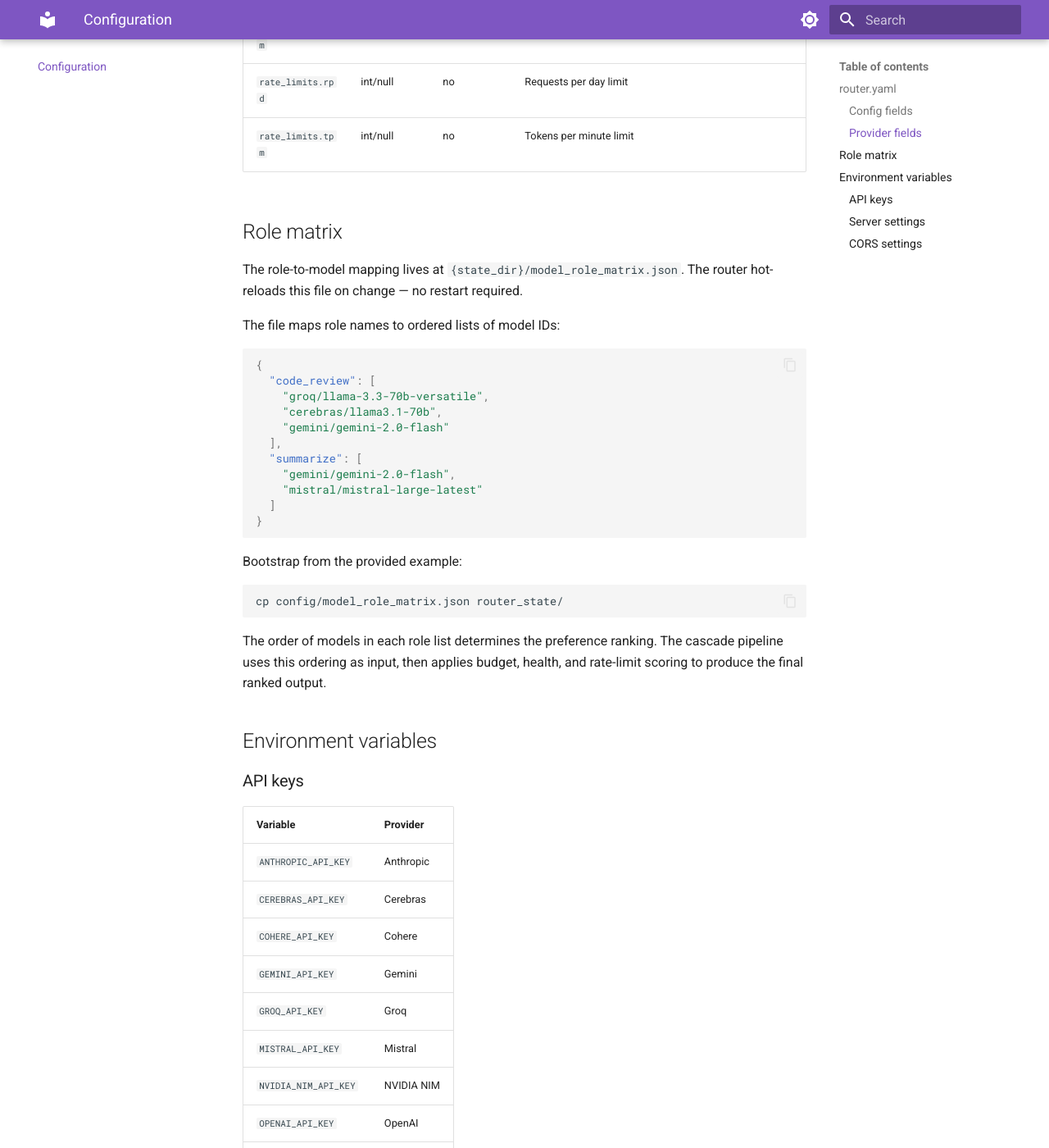
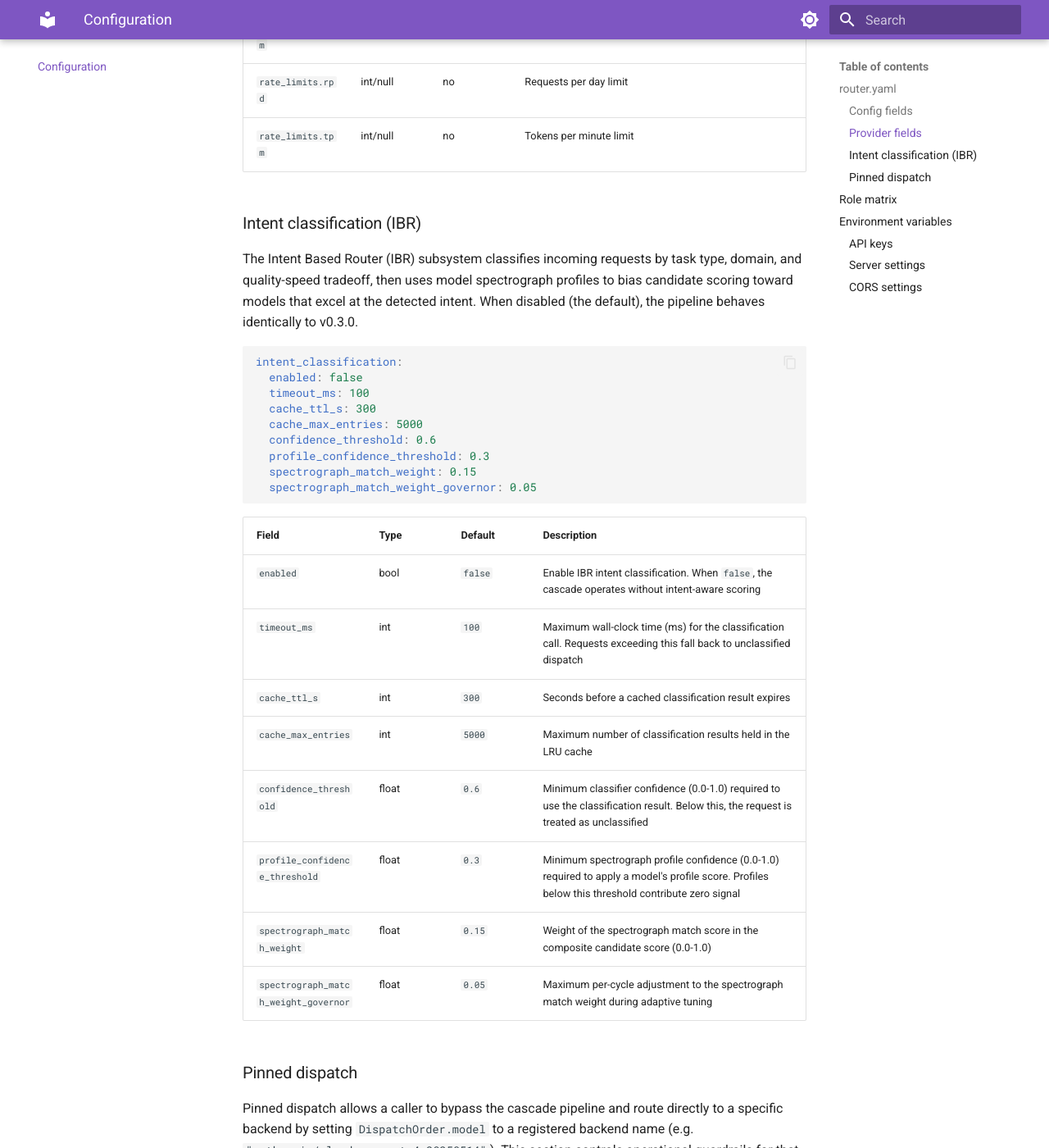
Before and after one commit to dragonlightintl/dragonlight-router, an MkDocs documentation site: the page built from docs/configuration.md, in a window 1280 px wide and 1400 px high, scrolled down 1997 px. Shown: the whole window at 82% size. Built offline with MkDocs 1.6.1 and Material for MkDocs 9.7.7, drawn with Linux system fonts in a browser that asks for light colours; some of the changed text lies outside the part shown.

Commit message:
docs: Re-export consumer types, document IBR/pinned dispatch, add docstrings, enable mkdocstrings
- Re-export DispatchOrder, EngineResponse, StreamChunk, RequestOutcome, Ok, Err
  from __init__.py so consumers can import from the package root
- Document IntentClassificationConfig and PinnedDispatchConfig in
  docs/configuration.md with field tables and YAML examples
- Add Args/Returns docstrings to get_router() and RouterEngine.__init__()
- Uncomment mkdocstrings plugin in mkdocs.yml for auto-generated API docs

Co-Authored-By: Claude Opus 4.6 <noreply@anthropic.com>

````diff
--- a/docs/configuration.md
+++ b/docs/configuration.md
@@ -63,6 +63,46 @@ Each entry in the `providers` list accepts:
 | `rate_limits.rpm` | int/null | no | Requests per minute limit (`null` for unlimited) |
 | `rate_limits.rpd` | int/null | no | Requests per day limit |
 | `rate_limits.tpm` | int/null | no | Tokens per minute limit |
+
+### Intent classification (IBR)
+
+The Intent Based Router (IBR) subsystem classifies incoming requests by task type, domain, and quality-speed tradeoff, then uses model spectrograph profiles to bias candidate scoring toward models that excel at the detected intent. When disabled (the default), the pipeline behaves identically to v0.3.0.
+
+```yaml
+intent_classification:
+  enabled: false
+  timeout_ms: 100
+  cache_ttl_s: 300
+  cache_max_entries: 5000
+  confidence_threshold: 0.6
+  profile_confidence_threshold: 0.3
+  spectrograph_match_weight: 0.15
+  spectrograph_match_weight_governor: 0.05
+```
+
+| Field | Type | Default | Description |
+|---|---|---|---|
+| `enabled` | bool | `false` | Enable IBR intent classification. When `false`, the cascade operates without intent-aware scoring |
+| `timeout_ms` | int | `100` | Maximum wall-clock time (ms) for the classification call. Requests exceeding this fall back to unclassified dispatch |
+| `cache_ttl_s` | int | `300` | Seconds before a cached classification result expires |
+| `cache_max_entries` | int | `5000` | Maximum number of classification results held in the LRU cache |
+| `confidence_threshold` | float | `0.6` | Minimum classifier confidence (0.0-1.0) required to use the classification result. Below this, the request is treated as unclassified |
+| `profile_confidence_threshold` | float | `0.3` | Minimum spectrograph profile confidence (0.0-1.0) required to apply a model's profile score. Profiles below this threshold contribute zero signal |
+| `spectrograph_match_weight` | float | `0.15` | Weight of the spectrograph match score in the composite candidate score (0.0-1.0) |
+| `spectrograph_match_weight_governor` | float | `0.05` | Maximum per-cycle adjustment to the spectrograph match weight during adaptive tuning |
+
+### Pinned dispatch
+
+Pinned dispatch allows a caller to bypass the cascade pipeline and route directly to a specific backend by setting `DispatchOrder.model` to a registered backend name (e.g. `"anthropic/claude-sonnet-4-20250514"`). This section controls operational guardrails for that bypass.
+
+```yaml
+pinned_dispatch:
+  honor_health: true
+```
+
+| Field | Type | Default | Description |
+|---|---|---|---|
+| `honor_health` | bool | `true` | When `true`, pinned dispatch respects backend health status (circuit-open and retired backends are rejected). When `false`, the pinned model is used regardless of health state |
 
 ## Role matrix
 
--- a/mkdocs.yml
+++ b/mkdocs.yml
@@ -61,9 +61,7 @@ markdown_extensions:
 
 plugins:
   - search
-  # TODO: Add mkdocstrings for auto-generated API docs from docstrings.
-  # Requires: pip install mkdocstrings[python]
-  # - mkdocstrings:
-  #     handlers:
-  #       python:
-  #         paths: [src]
+  - mkdocstrings:
+      handlers:
+        python:
+          paths: [src]
````
Also changed, not shown: src/dragonlight_router/__init__.py (+20 -1 lines), 1 other file.
